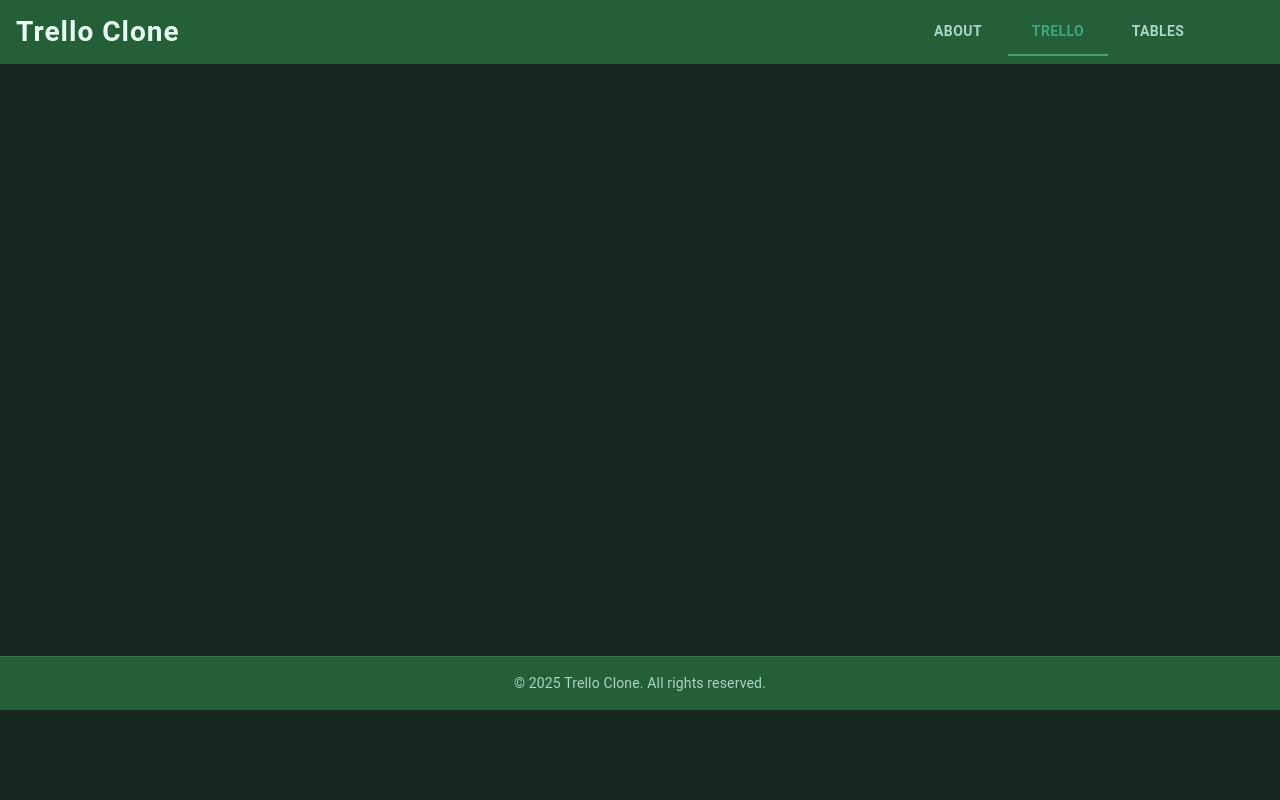
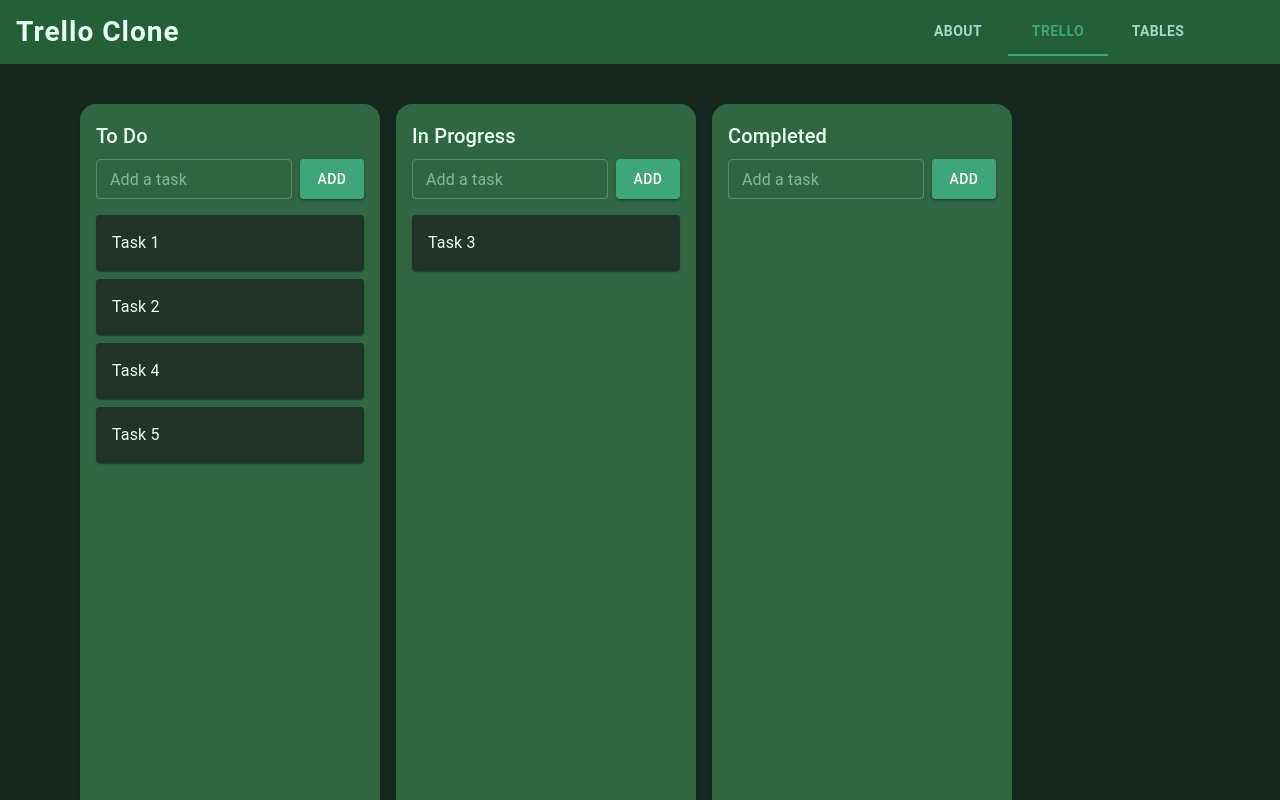
Before and after one commit to Chnmtl/Trello-Clone, a React (Vite) app in the folder trello-clone.client/: page /trello in a window 1280 px wide. Shown: the top 800 px of the page. Built offline with nearby package versions, Linux system fonts and the light colour scheme; some icons are missing.

Commit message:
fix: navigation and theme color

```diff
--- a/trello-clone.client/src/App.tsx
+++ b/trello-clone.client/src/App.tsx
@@ -61,8 +61,8 @@ function App() {
       <Header />
       <MainContent>
         <Routes>
-          <Route path="/" element={<KanbanBoard />} />
-          <Route path="/about" element={<About />} />
+          <Route path="/" element={<About />} />
+          <Route path="/trello" element={<KanbanBoard />} />
           <Route path="/tables" element={<Tables />} />
         </Routes>
       </MainContent>
--- a/trello-clone.client/src/theme.ts
+++ b/trello-clone.client/src/theme.ts
@@ -60,8 +60,8 @@ export const lightTheme = createTheme({
       main: '#14b8a6', // teal accent
     },
     background: {
-      default: '#d6f5e3', // softer pale green
-      paper: '#f4f7f5', // gentle off-white with a hint of green
+      default: '#f4f7f5', // gentle off-white with a hint of green
+      paper: '#d6f5e3', // softer pale green
     },
     text: {
       primary: '#23422e', // darker green for better contrast
```
